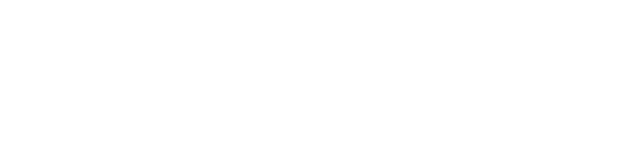
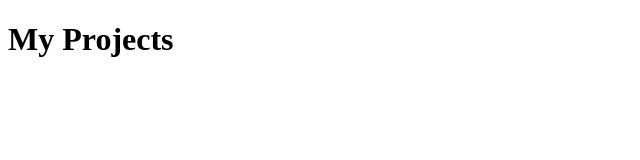
Before and after one commit to mark710/mark710.github.io, a plain HTML site: page index.html in a window 1280 px wide. Shown: the whole page, without its empty margins (0-640 px from the left). Drawn offline with Linux system fonts and the light colour scheme.

Commit message:
Update index.html

```diff
--- a/index.html
+++ b/index.html
@@ -2,9 +2,13 @@
 <html>
 
 <head>
-<title>
+  <title>My Website</title>
 </head>
-<body>
+
+  <body>
+
+<h1>My Projects</h1
 
 </body>
-</html>
+
+ </html>
```
